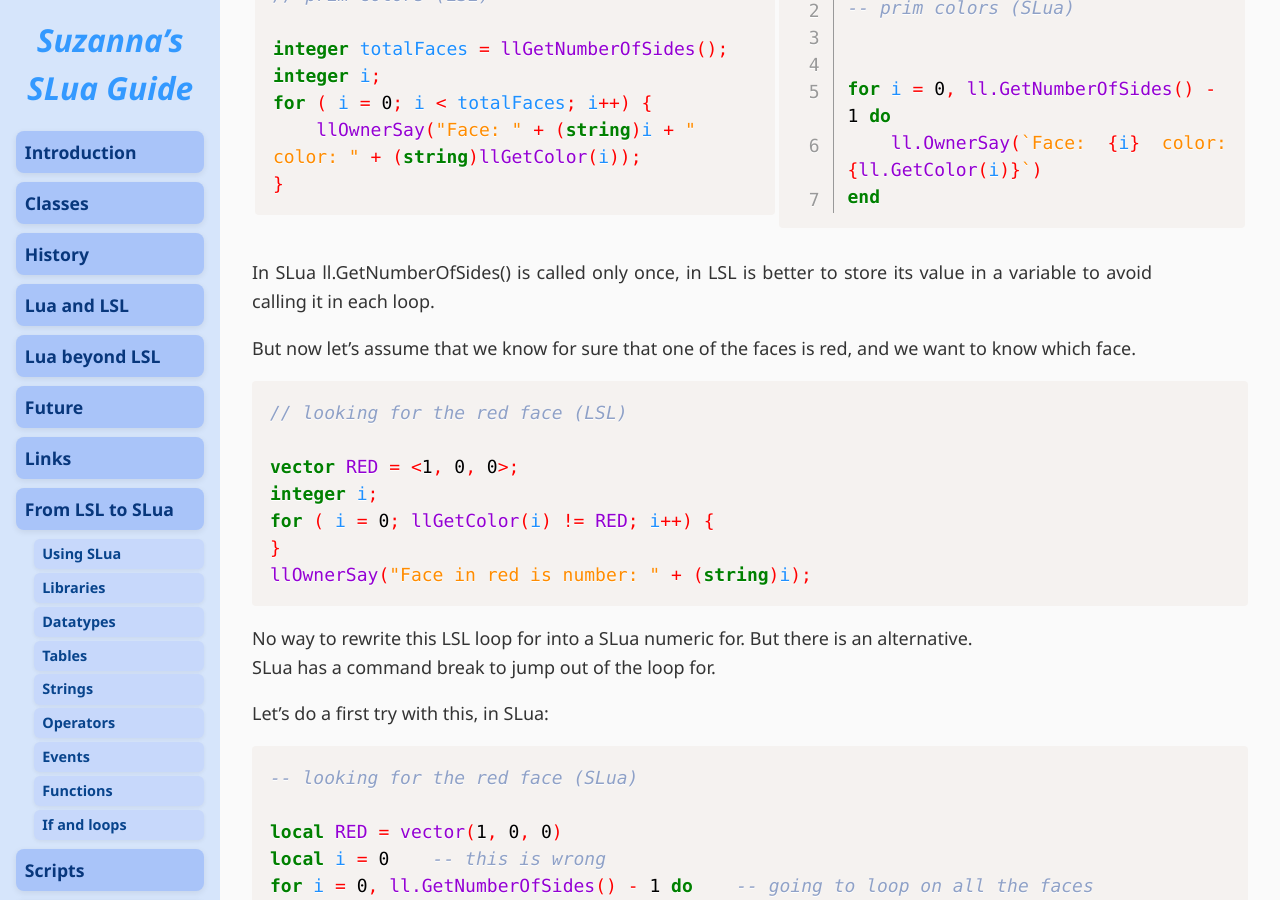
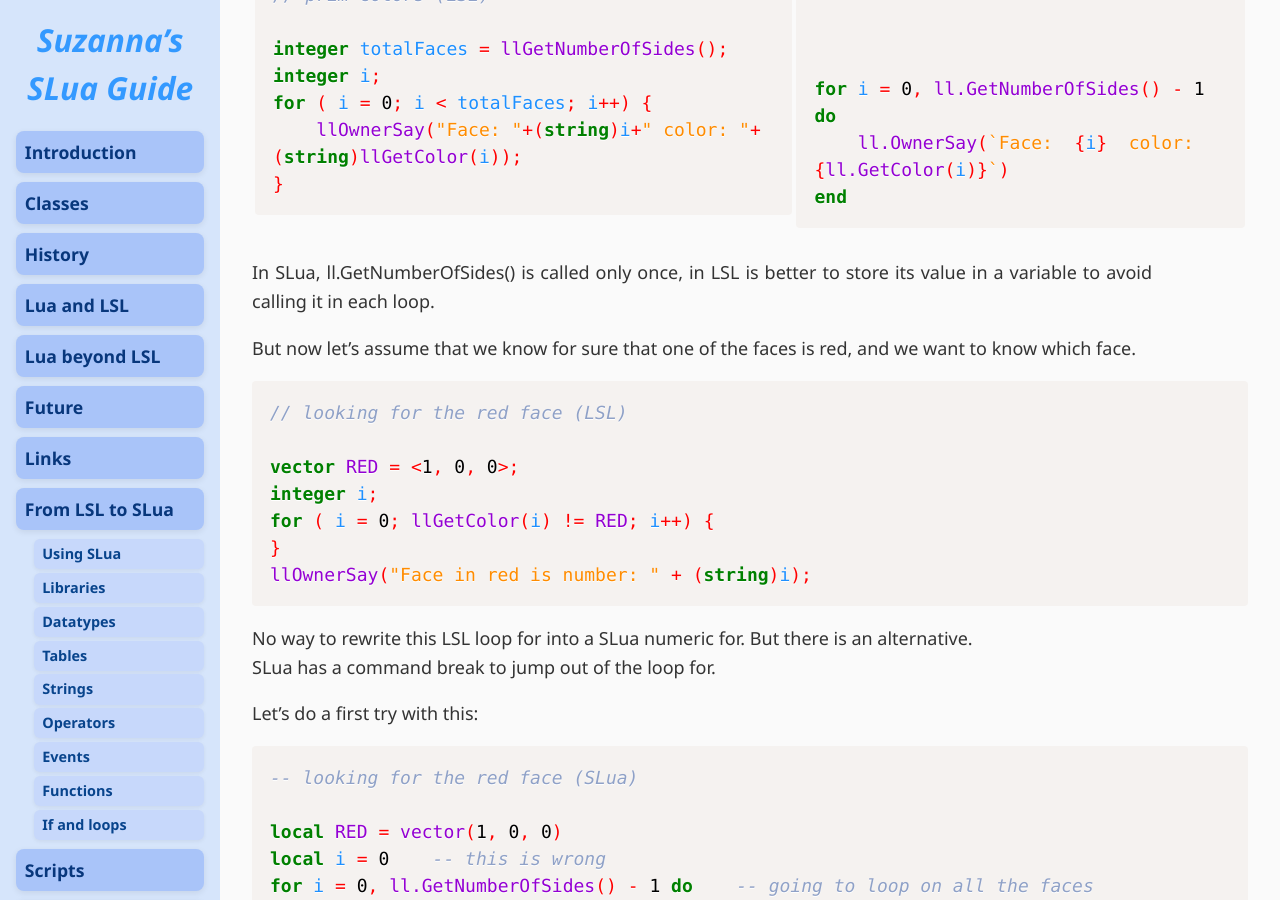
Before and after one commit to Suzanna-Linn/slua, a Jekyll site: the page built from docs/moving-if-and-loops.md, in a window 1280 px wide and 900 px high, scrolled down 5535 px. Built offline with Jekyll 4.4.1, drawn with Linux system fonts in a browser that asks for light colours; nearby versions of some CDN libraries; our own code applies the rules of GitHub Pages for plain Markdown files; comment, search, counter and statistics services are not loaded; some of the changed text lies outside the part shown.

Commit message:
Update moving-if-and-loops.md

```diff
--- a/docs/moving-if-and-loops.md
+++ b/docs/moving-if-and-loops.md
@@ -163,8 +163,8 @@ And, third problem, in SLua this would run forever.
 Because a value of 0 is true in Lua.
 0 is true, "" is true, NULL_KEY is true, the LL constant FALSE, which has a value of 0, is true. Any value of any type that we use in LSL is true in SLua.
 The only false values are the boolean false and nil.
+We need to get a boolean value, comparing with 0.
 
-We need to get a boolean value, comparing with 0.
 This is the good one, in SLua:
 <pre class="language-slua"><code class="language-slua">-- while (--count) in SLua
 
@@ -192,7 +192,7 @@ while i < 10  do
 end</code></pre>
 </td></tr></table>
 
-This is good to translate a LSL script without analizing what it does. But often it's not the best way.
+This is a good way to translate a LSL script without analizing what it does. But often it's not the best way.
 
 There are three types of loop for:
 - Numeric for
@@ -204,7 +204,7 @@ There are three types of loop for:
 <pre class="language-slua"><code class="language-slua">local start, stop, end = 1, 10, 1
 
 for i = start, stop, step do
--- do something
+	-- do something
 end</code></pre>
 
 To count from 0 to 15 by 3:
@@ -235,11 +235,11 @@ An example saying the colors of the prim:
 integer totalFaces = llGetNumberOfSides();
 integer i;
 for ( i = 0; i < totalFaces; i++) {
-	llOwnerSay("Face: " + (string)i + " color: " + (string)llGetColor(i));
+	llOwnerSay("Face: "+(string)i+" color: "+(string)llGetColor(i));
 }</code></pre>
 </td><td>
-<pre class="language-slua line-numbers"><code class="language-slua">
--- prim colors (SLua)
+<pre class="language-slua"><code class="language-slua">-- prim colors (SLua)
+
 
 
 for i = 0, ll.GetNumberOfSides() - 1 do
@@ -247,7 +247,7 @@ for i = 0, ll.GetNumberOfSides() - 1 do
 end</code></pre>
 </td></tr></table>
 
-In SLua ll.GetNumberOfSides() is called only once, in LSL is better to store its value in a variable to avoid calling it in each loop.
+In SLua, ll.GetNumberOfSides() is called only once, in LSL is better to store its value in a variable to avoid calling it in each loop.
 
 But now let's assume that we know for sure that one of the faces is red, and we want to know which face.
 <pre class="language-lsl"><code class="language-lsl">// looking for the red face (LSL)
@@ -261,7 +261,7 @@ llOwnerSay("Face in red is number: " + (string)i);</code></pre>
 No way to rewrite this LSL loop for into a SLua numeric for. But there is an alternative.
 SLua has a command break to jump out of the loop for.
 
-Let's do a first try with this, in SLua:
+Let's do a first try with this:
 <pre class="language-slua"><code class="language-slua">-- looking for the red face (SLua)
 
 local RED = vector(1, 0, 0)
```
